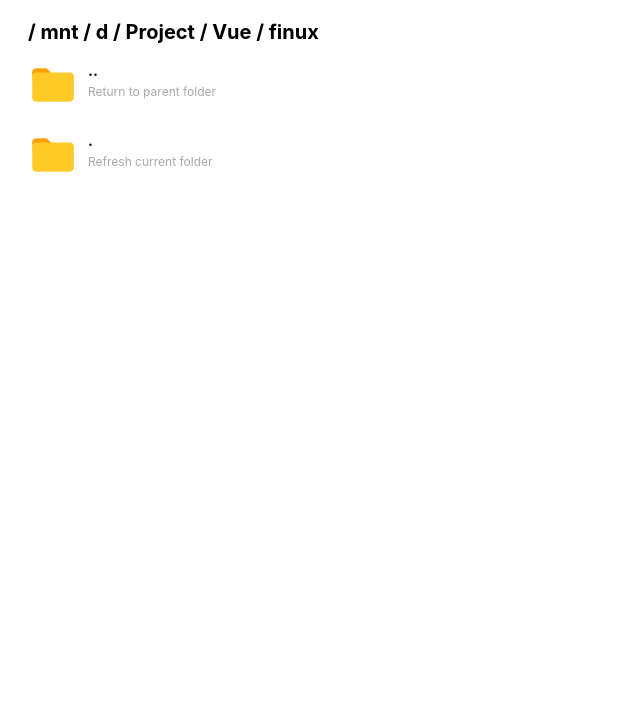
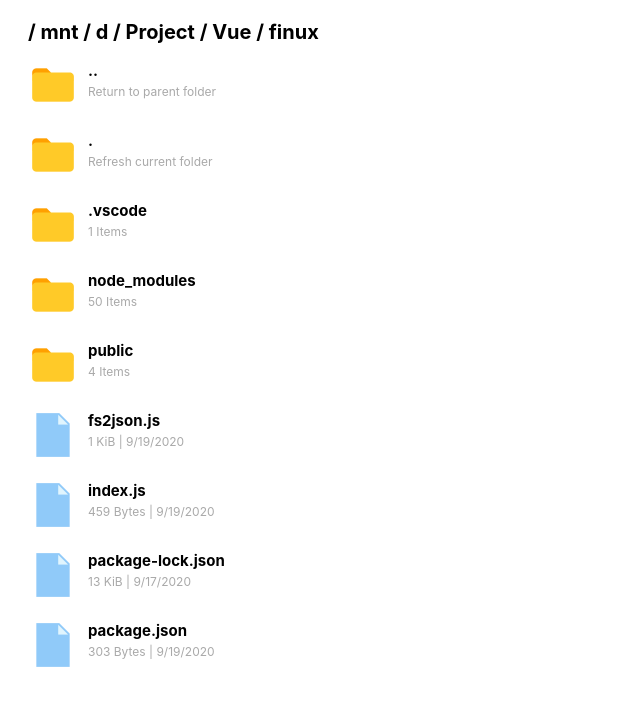
Before and after one commit to OrangeX4/Orangex-UI, a React (Create React App) app: page / in a window 1280 px wide. Shown: the top 706 px of the page, without its empty margins (0-640 px from the left). Built offline with nearby package versions, Linux system fonts and the light colour scheme.

Commit message:
Add files and folders map function

```diff
--- a/src/App.tsx
+++ b/src/App.tsx
@@ -11,6 +11,8 @@ function App() {
       <Breadcrumb text={example.current} />
       <Item name='..' description='Return to parent folder' icon='folder' />
       <Item name='.' description='Refresh current folder' icon='folder' />
+      {example.dirs.map((dir) => <Item name={dir.name} description={dir.items + ' Items'} icon='folder' key={dir.name} />)}
+      {example.files.map((file) => <Item name={file.name} description={file.showSize + ' | ' + file.lastTime} icon='file' key={file.name} />)}
     </div>
   );
 }
```
